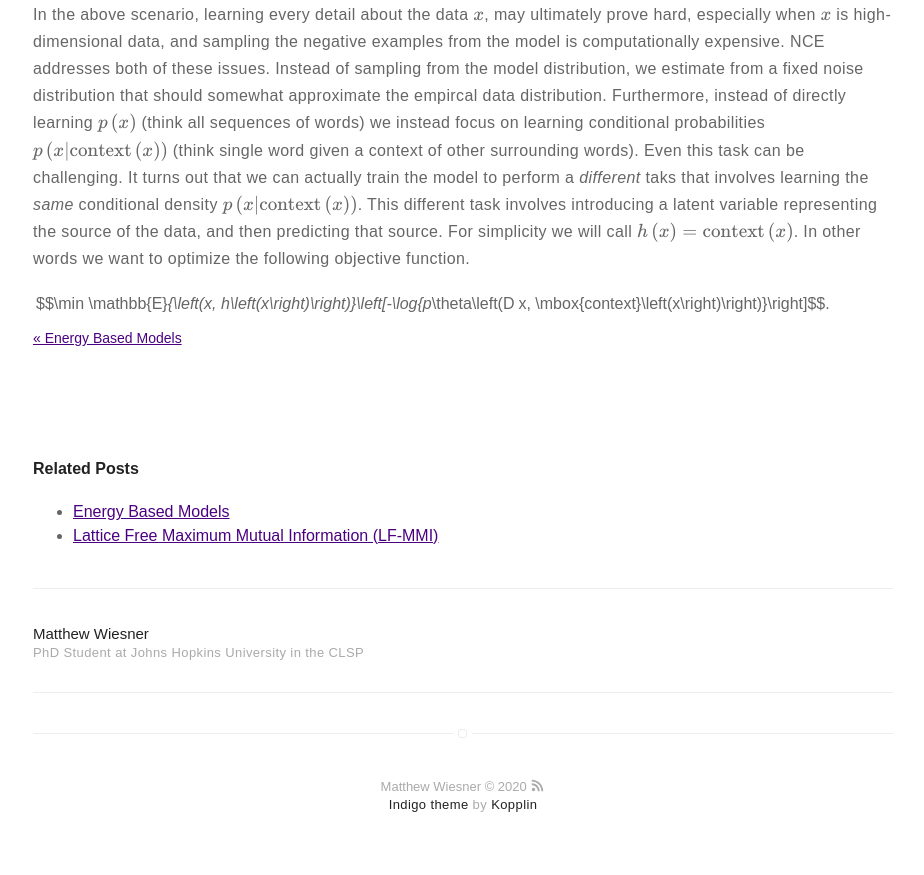
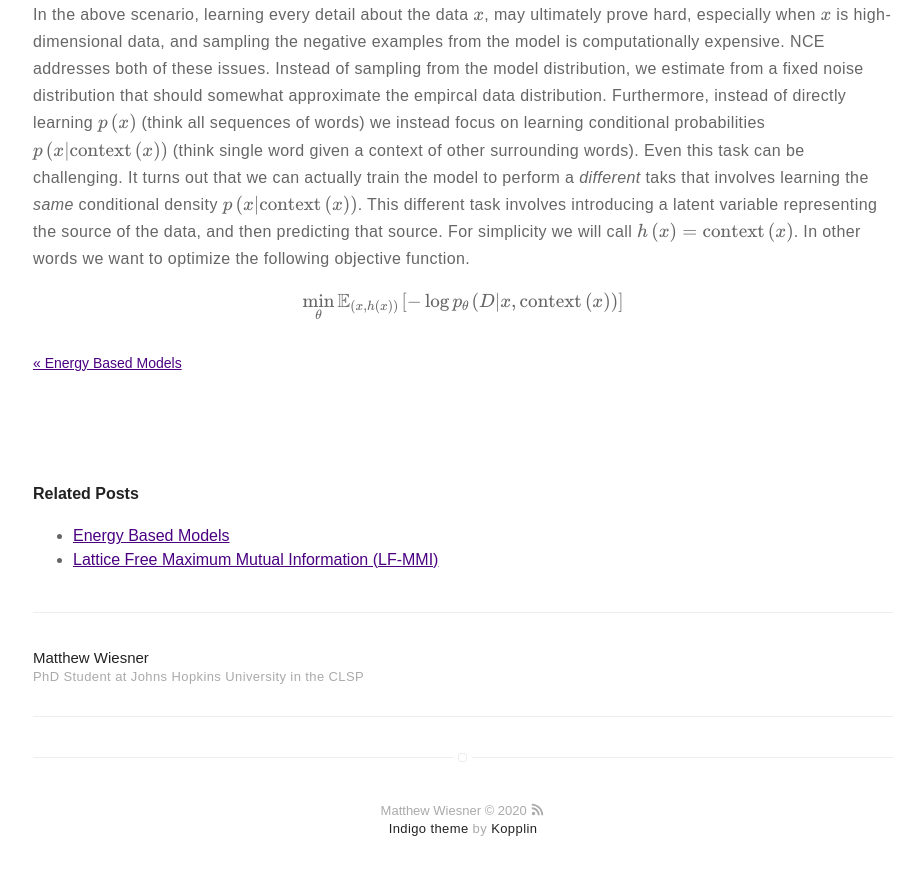
Before and after one commit to m-wiesner/m-wiesner.github.io, a Jekyll site: the page built from _posts/2020-06-14-Noise-Contrastive-Estimation.markdown, in a window 1280 px wide and 900 px high, scrolled down 1050 px. Shown: the top 875 px of the window, without its empty margins (177-1101 px from the left). Built offline with Jekyll 4.4.1, drawn with Linux system fonts in a browser that asks for light colours; formulas are drawn with MathJax 3.

Commit message:
Update 2020-06-14-Noise-Contrastive-Estimation.markdown

```diff
--- a/_posts/2020-06-14-Noise-Contrastive-Estimation.markdown
+++ b/_posts/2020-06-14-Noise-Contrastive-Estimation.markdown
@@ -29,4 +29,4 @@ When the model is bad --- at the start of training for instance --- the model-ge
 ## Simplifying training
 In the above scenario, learning every detail about the data $$x$$, may ultimately prove hard, especially when $$x$$ is high-dimensional data, and sampling the negative examples from the model is computationally expensive. NCE addresses both of these issues. Instead of sampling from the model distribution, we estimate from a fixed noise distribution that should somewhat approximate the empircal data distribution. Furthermore, instead of directly learning $$p\left(x\right)$$ (think all sequences of words) we instead focus on learning conditional probabilities $$p\left(x | \mbox{context}\left(x\right) \right)$$ (think single word given a context of other surrounding words). Even this task can be challenging. It turns out that we can actually train the model to perform a *different* taks that involves learning the *same* conditional density $$p\left(x | \mbox{context}\left(x\right) \right)$$. This different task involves introducing a latent variable representing the source of the data, and then predicting that source. For simplicity we will call $$ h\left(x\right) = \mbox{context}\left(x\right)$$. In other words we want to optimize the following objective function.
 
-$$\min \mathbb{E}_{\left(x, h\left(x\right)\right)}\left\[-\log{p_\theta\left(D | x, \mbox{context}\left(x\right)\right)}\right\]$$.
+$$\min_{\theta} \mathbb{E}_{\left(x, h\left(x\right)\right)} \left[-\log{p_{\theta}\left(D | x, \mbox{context}\left(x\right)\right)}\right]$$
```
